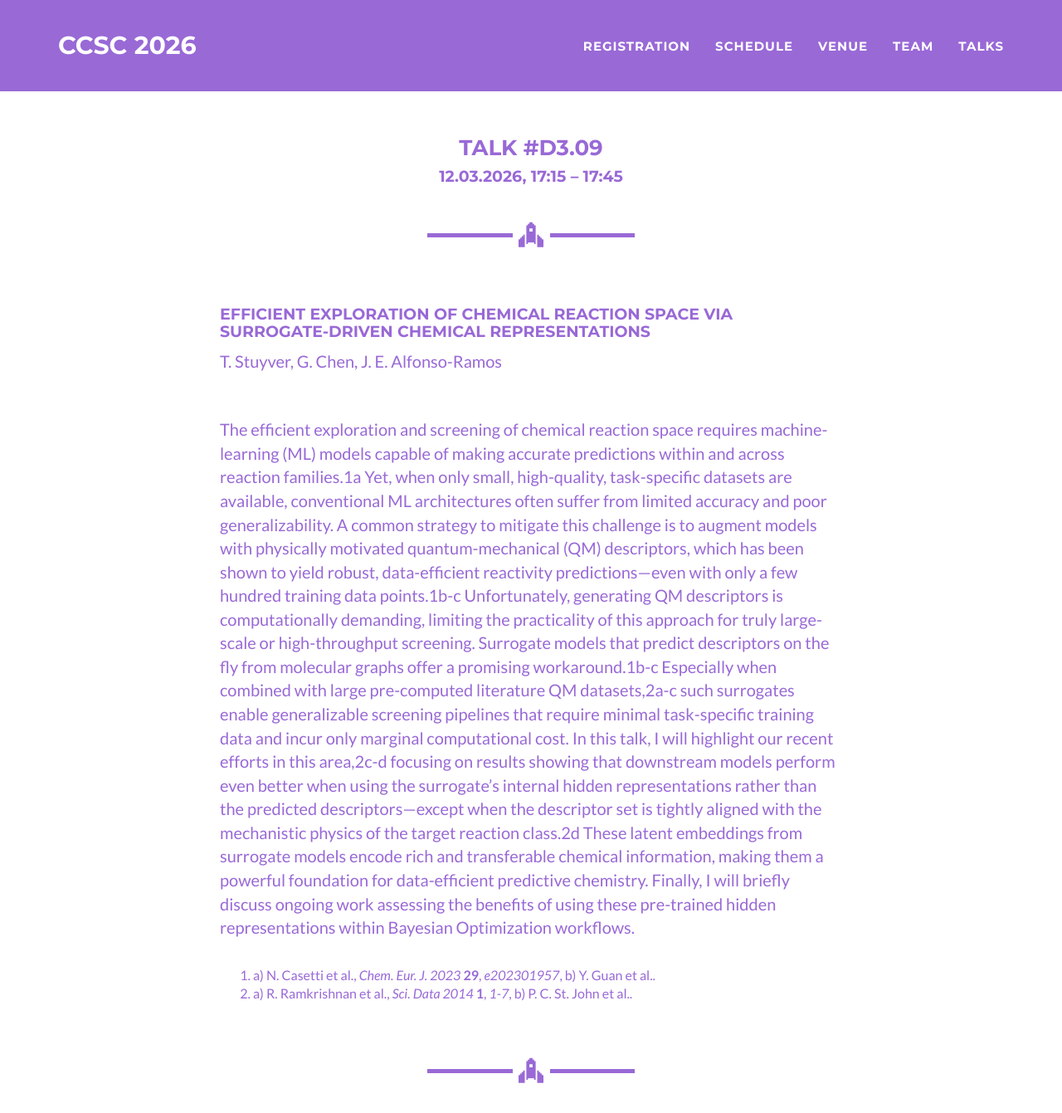
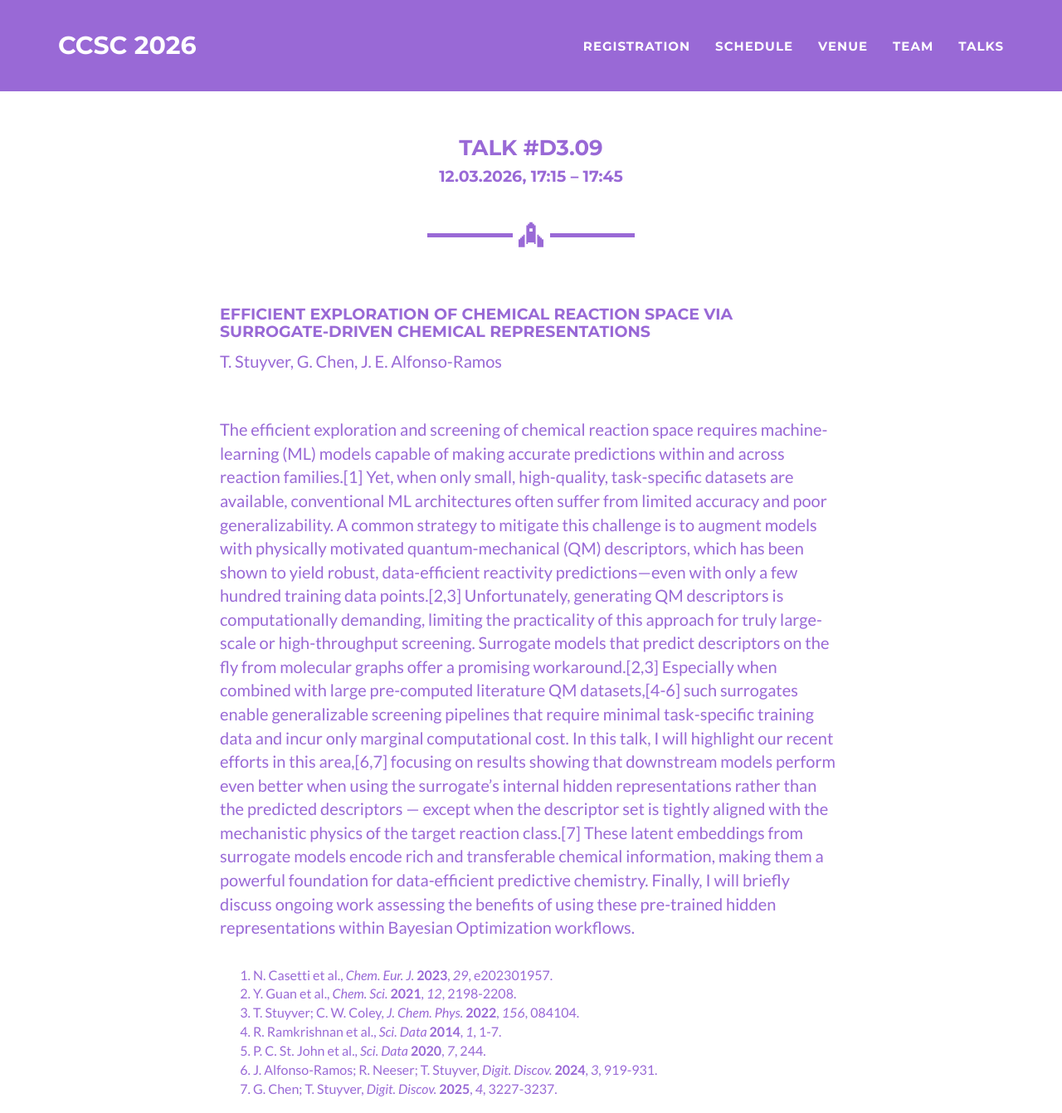
Before and after one commit to ccsc2026/ccsc2026.github.io, a Jekyll site: the page built from talks/stuyver.md, in a window 1280 px wide and 1400 px high, cut to the strip 0-1341 px from the top of the window. Shown: the whole strip at 83% size. Built offline with Jekyll 4.4.1, drawn with Linux system fonts in a browser that asks for light colours.

Commit message:
Update stuyver.md

```diff
--- a/talks/stuyver.md
+++ b/talks/stuyver.md
@@ -9,12 +9,23 @@ location: 'Paris Sciences et Lettres University · Paris (FR)'
 title: "Efficient Exploration of Chemical Reaction Space via Surrogate-Driven Chemical Representations"
 authors: 'T. Stuyver, G. Chen, J. E. Alfonso-Ramos'
 abstract: [
-"The efficient exploration and screening of chemical reaction space requires machine-learning (ML) models capable of making accurate predictions within and across reaction families.1a Yet, when only small, high-quality, task-specific datasets are available, conventional ML architectures often suffer from limited accuracy and poor generalizability. A common strategy to mitigate this challenge is to augment models with physically motivated quantum-mechanical (QM) descriptors, which has been shown to yield robust, data-efficient reactivity predictions—even with only a few hundred training data points.1b-c
-Unfortunately, generating QM descriptors is computationally demanding, limiting the practicality of this approach for truly large-scale or high-throughput screening. Surrogate models that predict descriptors on the fly from molecular graphs offer a promising workaround.1b-c Especially when combined with large pre-computed literature QM datasets,2a-c such surrogates enable generalizable screening pipelines that require minimal task-specific training data and incur only marginal computational cost.
-In this talk, I will highlight our recent efforts in this area,2c-d focusing on results showing that downstream models perform even better when using the surrogate’s internal hidden representations rather than the predicted descriptors—except when the descriptor set is tightly aligned with the mechanistic physics of the target reaction class.2d These latent embeddings from surrogate models encode rich and transferable chemical information, making them a powerful foundation for data-efficient predictive chemistry.
+"The efficient exploration and screening of chemical reaction space requires machine-learning (ML) models capable of making accurate predictions within and across reaction families.[1]
+Yet, when only small, high-quality, task-specific datasets are available, conventional ML architectures often suffer from limited accuracy and poor generalizability.
+A common strategy to mitigate this challenge is to augment models with physically motivated quantum-mechanical (QM) descriptors, which has been shown to yield robust,
+data-efficient reactivity predictions—even with only a few hundred training data points.[2,3]
+Unfortunately, generating QM descriptors is computationally demanding, limiting the practicality of this approach for truly large-scale or high-throughput screening. Surrogate models that predict descriptors on the fly from molecular graphs offer a promising workaround.[2,3]
+Especially when combined with large pre-computed literature QM datasets,[4-6] such surrogates enable generalizable screening pipelines that require minimal task-specific training data and incur only marginal computational cost.
+In this talk, I will highlight our recent efforts in this area,[6,7] focusing on results showing that downstream models perform even better when using the surrogate’s internal hidden representations rather than the predicted descriptors —
+except when the descriptor set is tightly aligned with the mechanistic physics of the target reaction class.[7] These latent embeddings from surrogate models encode rich and transferable chemical information,
+making them a powerful foundation for data-efficient predictive chemistry.
 Finally, I will briefly discuss ongoing work assessing the benefits of using these pre-trained hidden representations within Bayesian Optimization workflows."]
 references: [
-['a) N. Casetti et al.', 'Chem. Eur. J. 2023', '29', 'e202301957', 'b) Y. Guan et al.', 'Chem. Sci. 2021', '12', '2198-2208', 'c) T. Stuyver; C. W. Coley', 'J. Chem. Phys. 2022', '156', '084104'],
-['a) R. Ramkrishnan et al.', 'Sci. Data 2014', '1', '1-7', 'b) P. C. St. John et al.', 'Sci. Data 2020', '7', '244', 'c) J. Alfonso-Ramos; R. Neeser; T. Stuyver', 'Digit. Discov. 2024', '3', '919-931', 'd) G. Chen; T. Stuyver', 'Digit. Discov. 2025', '4', '3227-3237']
+['N. Casetti et al.', 'Chem. Eur. J.', '2023', '29', 'e202301957'],
+['Y. Guan et al.', 'Chem. Sci.', '2021', '12', '2198-2208'],
+['T. Stuyver; C. W. Coley', 'J. Chem. Phys.', '2022', '156', '084104'],
+['R. Ramkrishnan et al.', 'Sci. Data', '2014', '1', '1-7'],
+['P. C. St. John et al.', 'Sci. Data', '2020', '7', '244'],
+['J. Alfonso-Ramos; R. Neeser; T. Stuyver', 'Digit. Discov.', '2024', '3', '919-931'],
+['G. Chen; T. Stuyver', 'Digit. Discov.', '2025', '4', '3227-3237']
 ]
 ---
```
